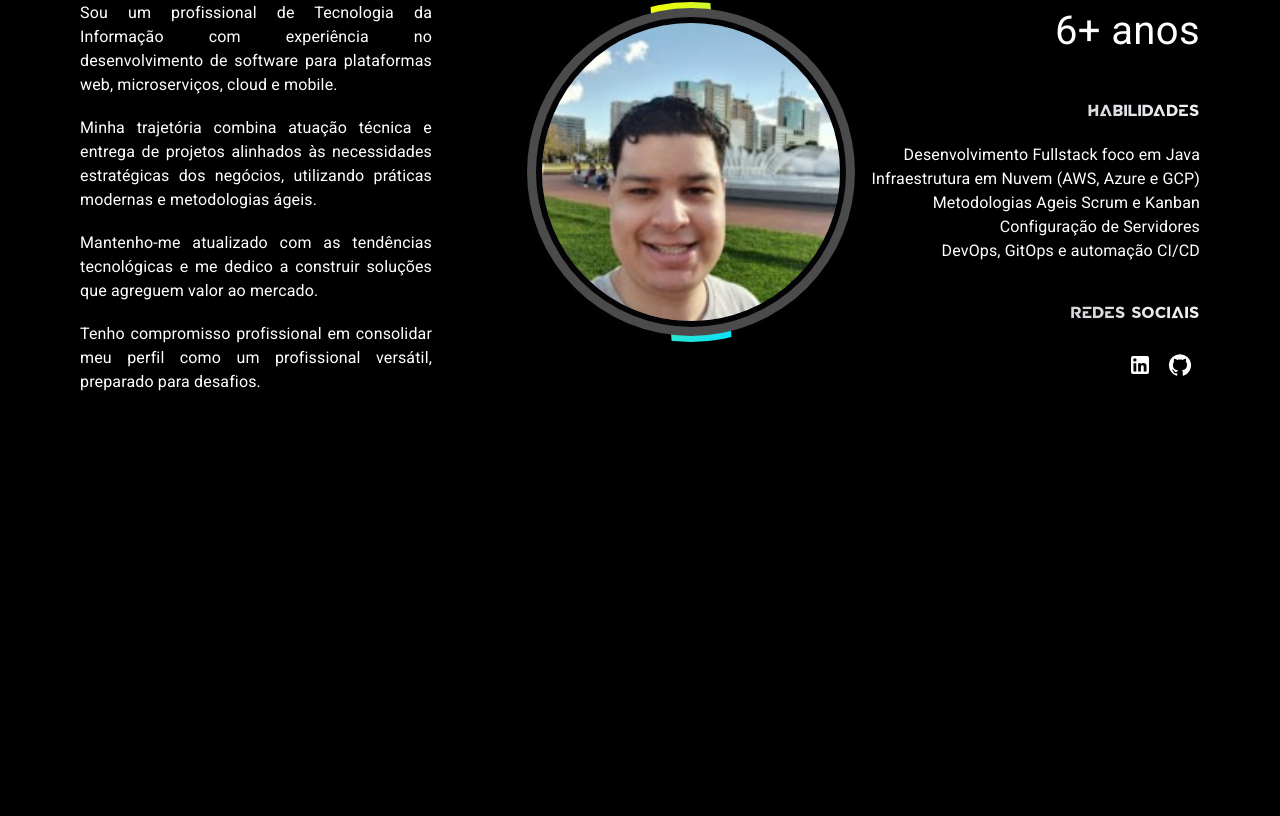
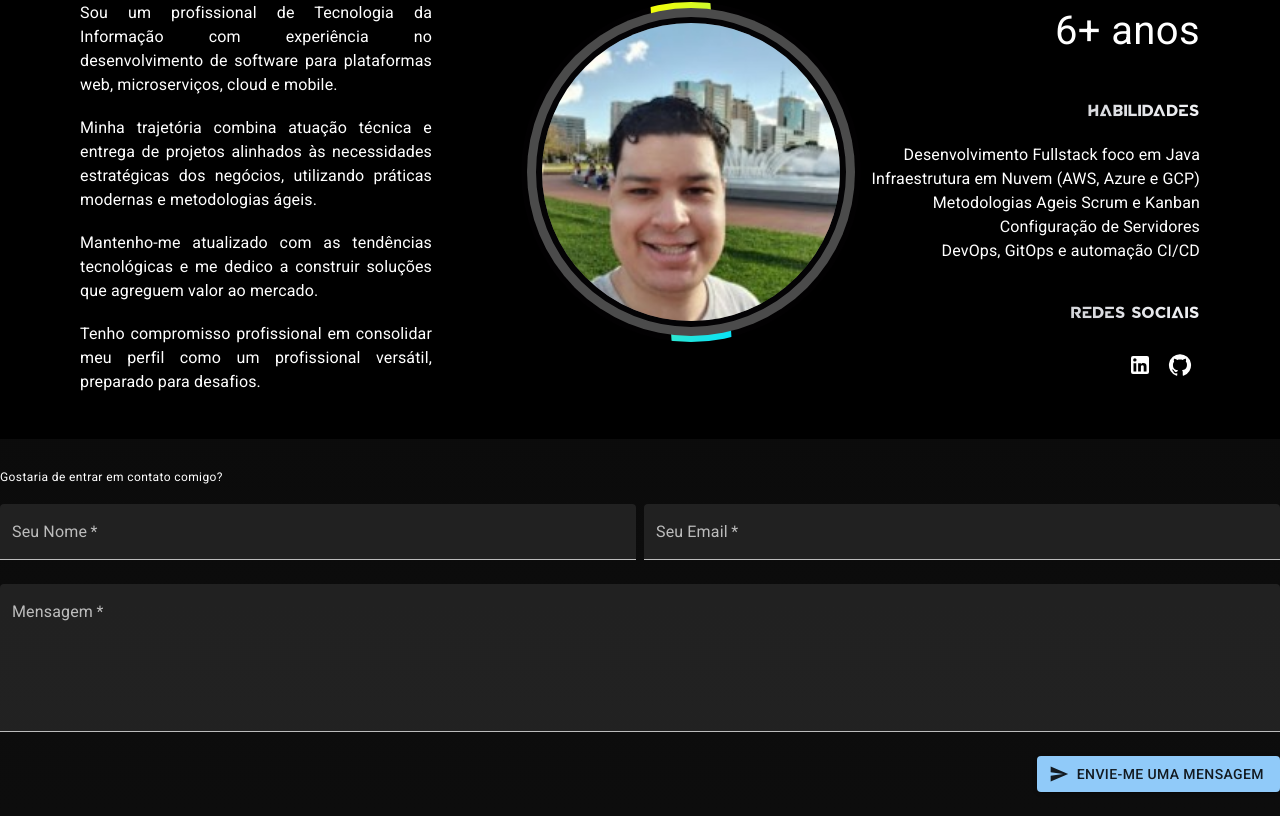
Before and after one commit to marcoshssilva/marcosilva.dev, a Next.js app: page / in a window 1280 px wide. Shown: the part 1965-2781 px from the top of the page. Before the commit the page ends 2404 px from the top, so only its background shows below. Built offline with nearby package versions, Linux system fonts and the light colour scheme; what @mui/material-nextjs would draw is missing.

Commit message:
feat: add contact form section to the homepage

```diff
--- a/src/app/components/header-contact-me/header-contact-me.tsx
+++ b/src/app/components/section-contact-me/section-contact-me.tsx
@@ -16,7 +16,7 @@ const darkTheme = createTheme({
 
 const emailRegex = /^[a-zA-Z0-9.!#$%&'*+/=?^_`{|}~-]+@[a-zA-Z0-9-]+(?:\.[a-zA-Z0-9-]+)*$/;
 
-export default function HeaderContactMe() {
+export default function SectionContactMe() {
 
   const [nome, setNome] = React.useState("");
   const [email, setEmail] = React.useState("");
--- a/src/app/page.tsx
+++ b/src/app/page.tsx
@@ -12,6 +12,7 @@ import HeaderHelloComponent from "./components/header-hello/header-hello";
 import SectionProjects from "@/app/components/section-projects/SectionProjects";
 import SectionAboutme from "@/app/components/section-aboutme/SectionAboutme";
 import Background from "@/app/components/background/background";
+import SectionContactMe from "./components/section-contact-me/section-contact-me";
 
 const darkTheme = createTheme({
   palette: {
@@ -29,6 +30,7 @@ export default function Home() {
         <Box component={'article'}>
           <SectionProjects />
           <SectionAboutme />
+          <SectionContactMe />
         </Box>
       </ThemeProvider>
     </>
```
